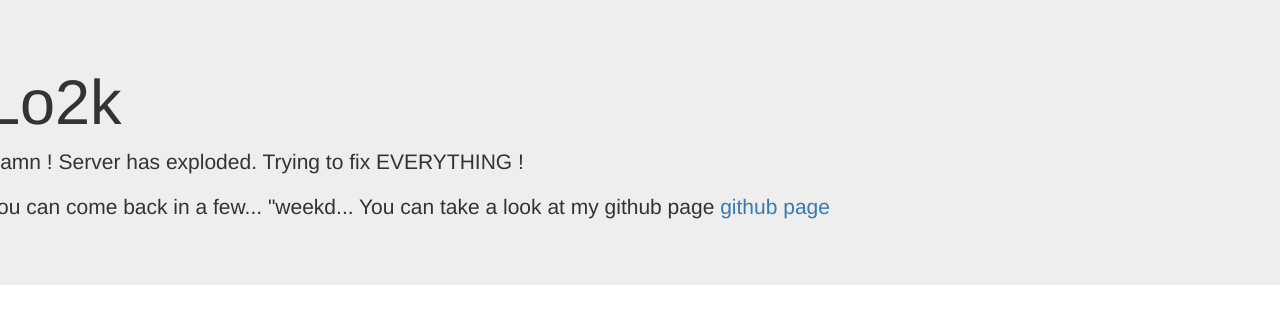
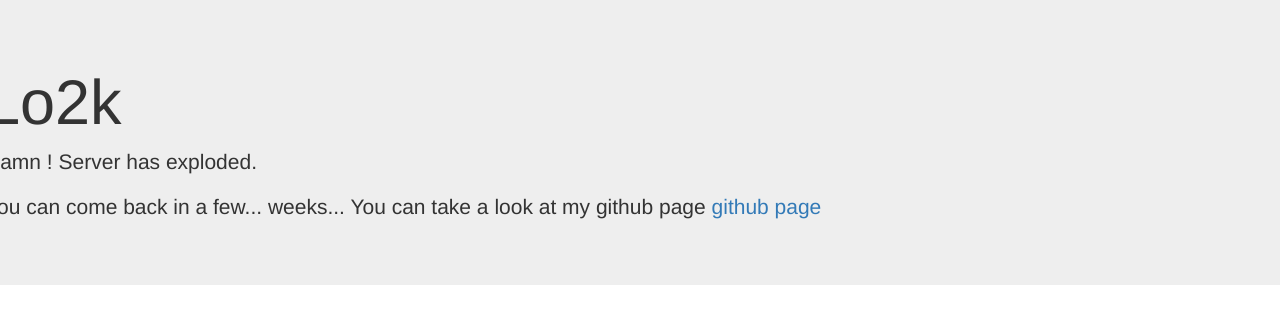
Before and after one commit to xblaster/xblaster.github.io, a plain HTML site: page index.html in a window 1280 px wide. Drawn offline with nearby package versions, Linux system fonts and the light colour scheme.

Commit message:
Update index.html

```diff
--- a/index.html
+++ b/index.html
@@ -9,8 +9,8 @@
 	<div class="row">
 		<div class="jumbotron">
 		<h1>Lo2k</h1>
-		<p>Damn ! Server has exploded. Trying to fix EVERYTHING !</p>
-		<p>You can come back in a few... "weekd... You can take a look at my github page <a href="https://github.com/xblaster">github page</a></p>
+		<p>Damn ! Server has exploded.</p>
+		<p>You can come back in a few... weeks... You can take a look at my github page <a href="https://github.com/xblaster">github page</a></p>
 	</div>
 </div>
 </body>
```
